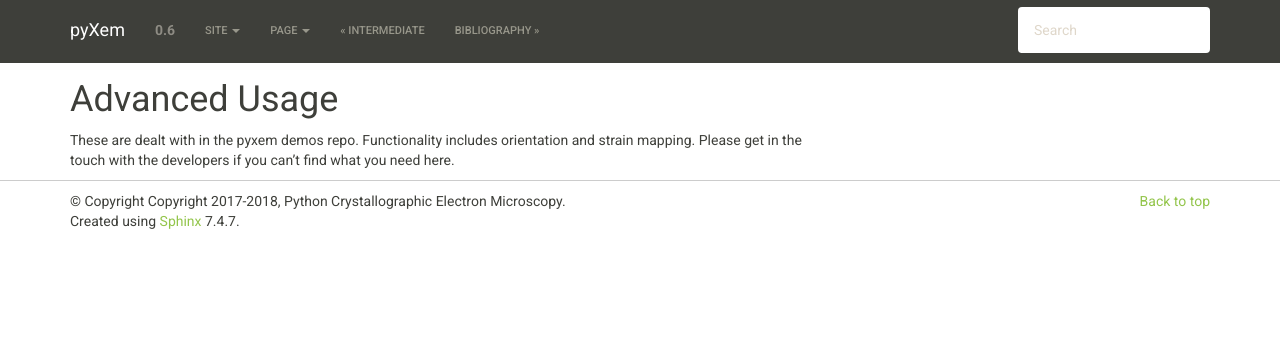
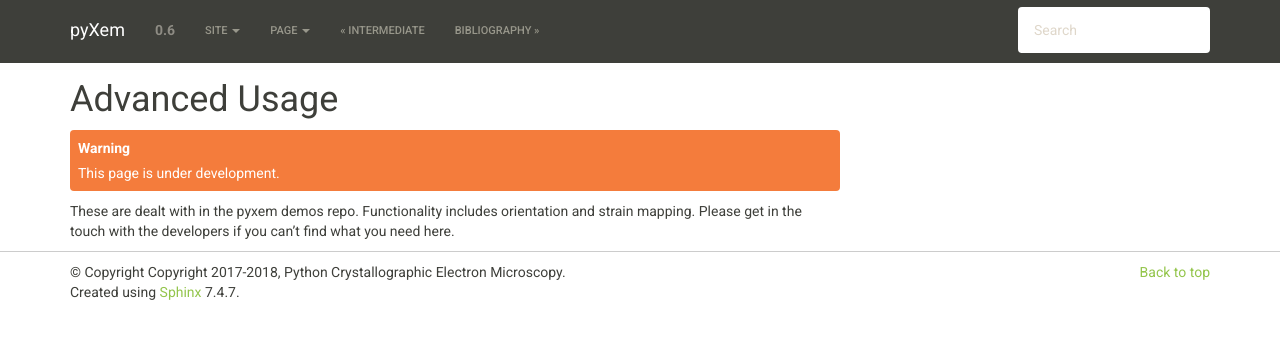
Before and after one commit to pyxem/pyxem, a Sphinx documentation site: the page built from docs/source/advanced.rst, in a window 1280 px wide. Shown: the top 339 px of the page. Built offline with Sphinx 7.4.7, drawn with Linux system fonts in a browser that asks for light colours.

Commit message:
warning addition

```diff
--- a/docs/source/advanced.rst
+++ b/docs/source/advanced.rst
@@ -1,4 +1,8 @@
 Advanced Usage
 ==============
 
+.. warning::
+
+    This page is under development.
+
 These are dealt with in the pyxem demos repo. Functionality includes orientation and strain mapping. Please get in the touch with the developers if you can't find what you need here.
```
